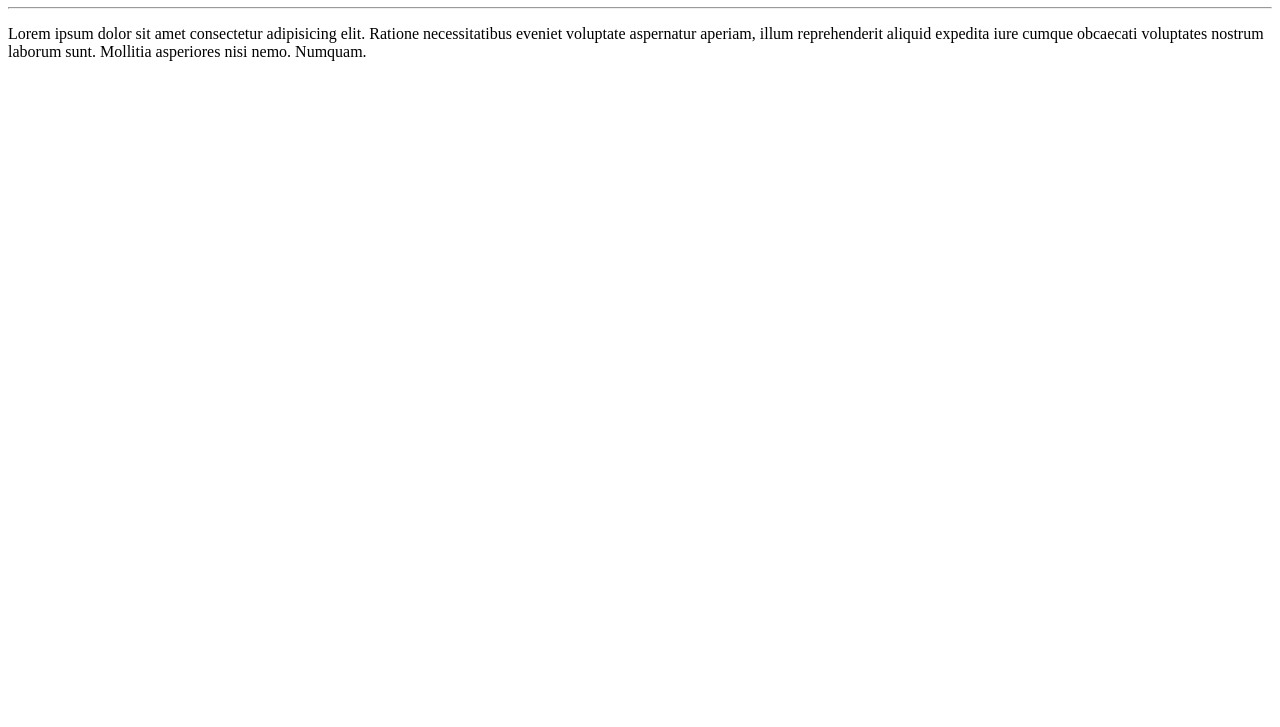
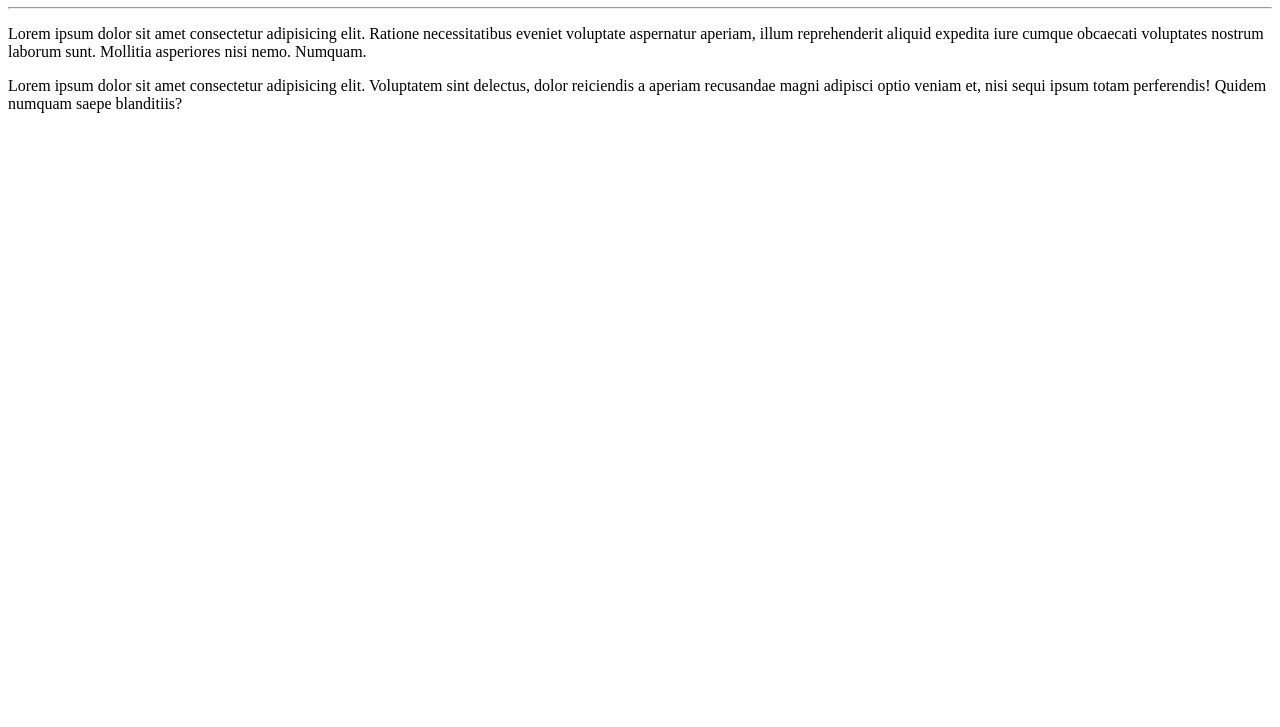
Before and after one commit to vinicius-varjao/Ola-Mundo, a plain HTML site: page site-exemplo/index.html in a window 1280 px wide. Shown: the part 73-800 px from the top of the page. Drawn offline with Linux system fonts and the light colour scheme.

Commit message:
Adicionei um paragráfo

```diff
--- a/site-exemplo/index.html
+++ b/site-exemplo/index.html
@@ -10,5 +10,6 @@
     <hr>
     <p>Lorem ipsum dolor sit amet consectetur adipisicing elit. Ratione necessitatibus eveniet voluptate aspernatur aperiam, illum reprehenderit aliquid expedita iure cumque obcaecati voluptates nostrum laborum sunt. Mollitia asperiores nisi nemo. Numquam.</p>
 
+    <p>Lorem ipsum dolor sit amet consectetur adipisicing elit. Voluptatem sint delectus, dolor reiciendis a aperiam recusandae magni adipisci optio veniam et, nisi sequi ipsum totam perferendis! Quidem numquam saepe blanditiis?</p>
 </body>
 </html>
```
